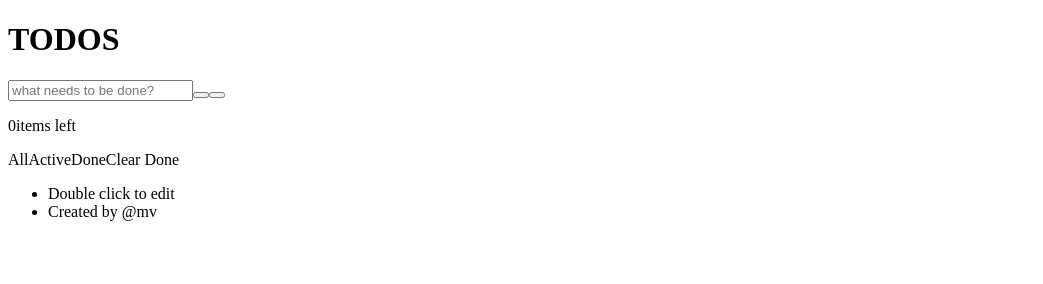
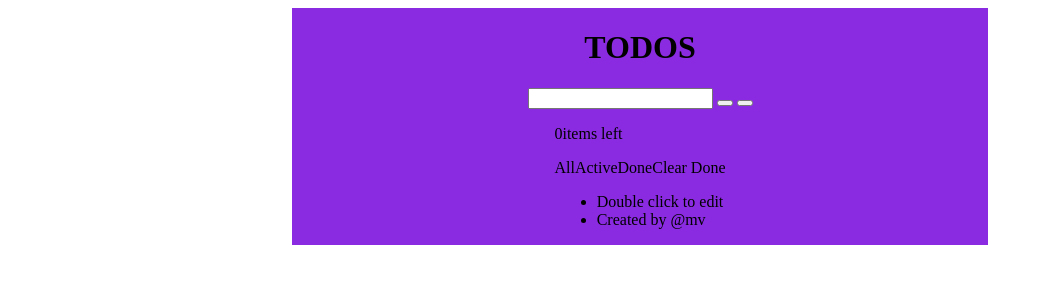
Before and after one commit to vincefelix/mini-framework, a plain HTML site: page public/index.html in a window 1280 px wide. Shown: the whole page, without its empty margins (0-1043 px from the left). Drawn offline with Linux system fonts and the light colour scheme.

Commit message:
new: page styling on process...

```diff
--- a/public/index.html
+++ b/public/index.html
@@ -3,11 +3,34 @@
   <head>
     <meta charset="UTF-8" />
     <meta name="viewport" content="width=device-width, initial-scale=1.0" />
-    <link rel="stylesheet" href="styles/color.css">
-    <link rel="stylesheet" href="styles/main.css">
-    <link rel="stylesheet" href="styles/event.css">
-    <script type="module" src="../app/index.js"></script>
+    <link rel="stylesheet" href="styles/color.css" />
+    <link rel="stylesheet" href="styles/main.css" />
+    <link rel="stylesheet" href="styles/event.css" />
+    <!-- <script type="module" src="../app/index.js"></script> -->
     <title>TODO APP</title>
   </head>
-  <body></body>
+  <body>
+    <div id="container">
+      <h1 class="title">TODOS</h1>
+      <div class="input-zone">
+        <input id="typing-zone" />
+        <button id="validate-all"></button>
+        <button id="add-todo"></button>
+      </div>
+      <div class="middle"></div>
+      <div id="footer">
+        <p id="remaining"><span id="remaining-count">0</span>items left</p>
+        <span id="display all footer">All</span
+        ><span id="display active footer">Active</span
+        ><span id="display done footer">Done</span
+        ><span id="clear footer">Clear Done</span>
+      </div>
+      <div class="credits">
+        <ul id="credit-list">
+          <li class="instruction">Double click to edit</li>
+          <li class="author">Created by @mv</li>
+        </ul>
+      </div>
+    </div>
+  </body>
 </html>
--- a/public/styles/main.css
+++ b/public/styles/main.css
@@ -0,0 +1,8 @@
+#container {
+    display: flex;
+    align-items: center;
+    width: 55%;
+    flex-direction: column;
+    margin: 0 auto;
+    background-color: blueviolet;
+}
```
